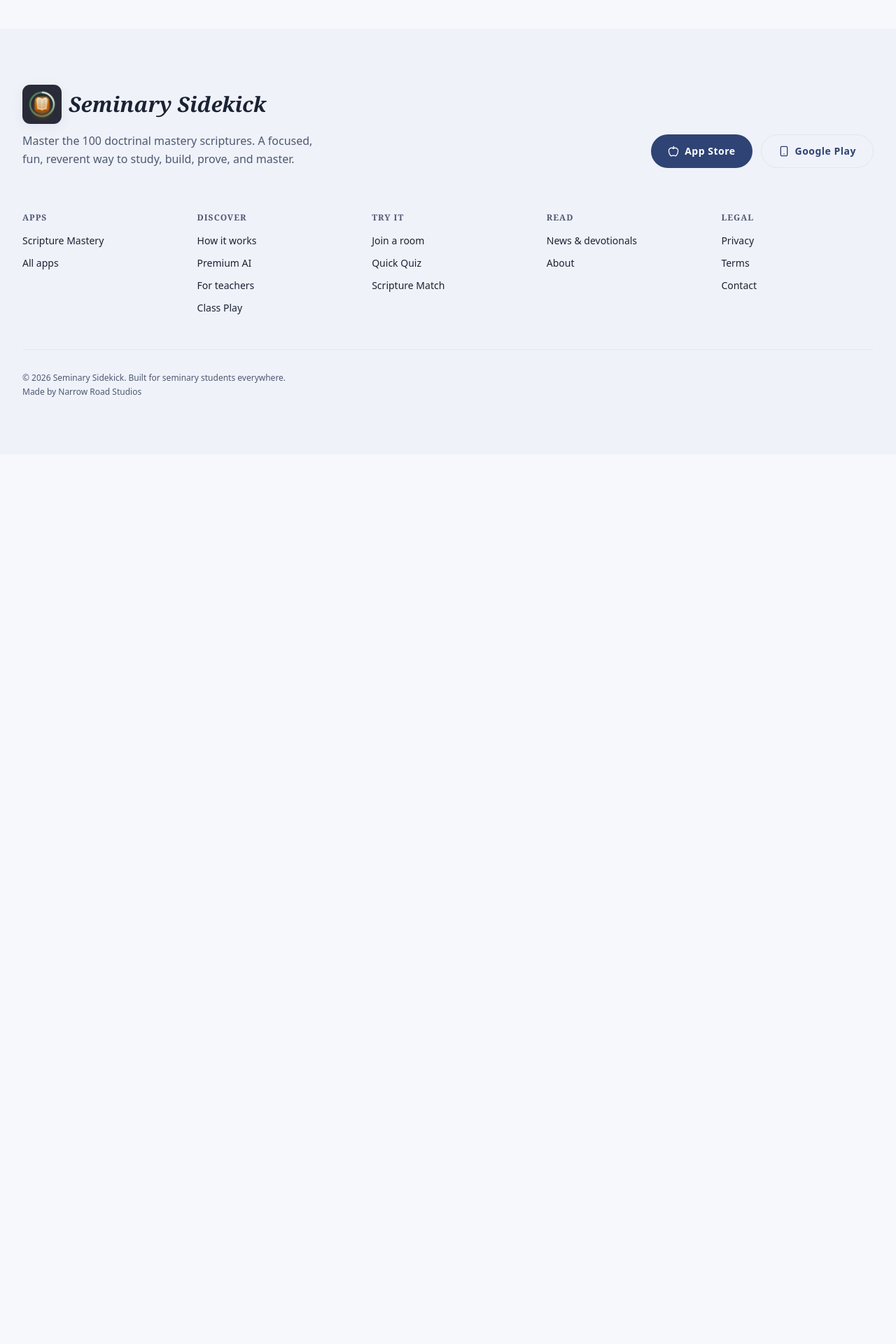
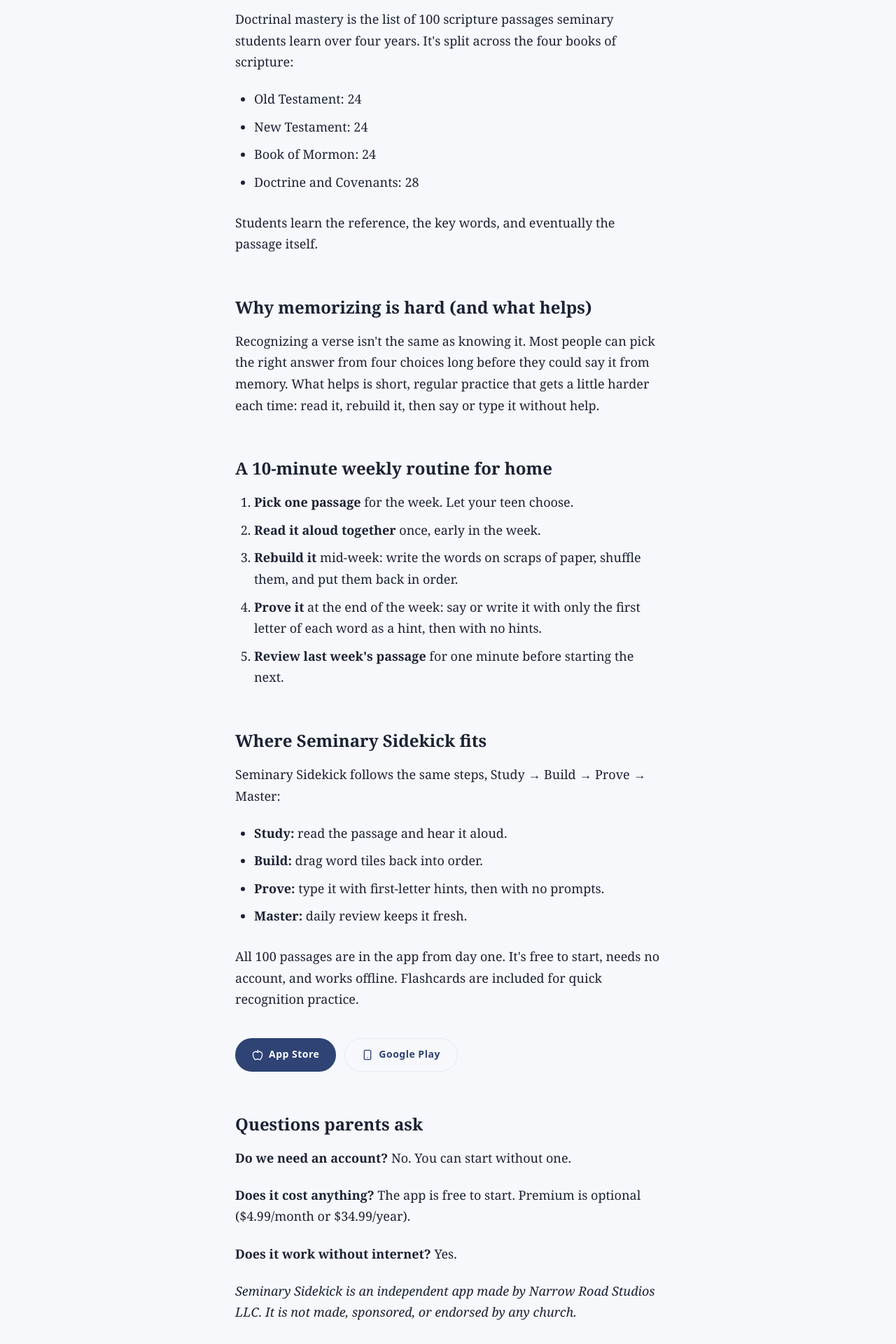
Before and after one commit to sophomorica/seminary-sidekick, a SvelteKit app: page /doctrinal-mastery in a window 1280 px wide. Before the commit this address had no page. Shown: the part 520-2440 px from the top of the page at 70% size. Before the commit the page ends 1169 px from the top, so only its background shows below. Built offline with nearby package versions, Linux system fonts and the light colour scheme.

Commit message:
feat(doctrinal-mastery): add the parent guide
Parents can open /doctrinal-mastery and read the 2026-10-23 guide.
The sitemap lists the page at monthly priority 0.8.
Premium stays $4.99/month or $34.99/year.

Co-authored-by: Patrick Lamoureux <sophomorica@users.noreply.github.com>

```diff
--- /dev/null
+++ b/src/routes/doctrinal-mastery/+page.svelte
@@ -0,0 +1,106 @@
+<script lang="ts">
+	import StoreButtons from '$lib/components/brand/StoreButtons.svelte';
+	import { SITE_URL } from '$lib/config/site';
+
+	const pageTitle = 'Doctrinal Mastery for Parents: How to Help at Home | Seminary Sidekick';
+	const pageDescription =
+		"A parent's guide to the 100 doctrinal mastery scriptures: what they are, how they're split across the four books, and a 10-minute weekly routine to practice at home.";
+	const canonical = `${SITE_URL}/doctrinal-mastery`;
+</script>
+
+<svelte:head>
+	<title>{pageTitle}</title>
+	<meta name="description" content={pageDescription} />
+	<link rel="canonical" href={canonical} />
+	<meta property="og:title" content={pageTitle} />
+	<meta property="og:description" content={pageDescription} />
+	<meta property="og:url" content={canonical} />
+	<meta property="og:type" content="website" />
+	<meta name="twitter:card" content="summary" />
+	<meta name="twitter:title" content={pageTitle} />
+	<meta name="twitter:description" content={pageDescription} />
+</svelte:head>
+
+<article class="section mx-auto max-w-2xl px-4 md:px-8">
+	<header class="mb-8">
+		<h1 class="font-serif text-display-lg tracking-tight md:text-hero-lg">
+			Doctrinal mastery: a parent's guide
+		</h1>
+	</header>
+
+	<div class="post-body">
+		<p>
+			If your teen is in seminary, you've probably heard "doctrinal mastery." Here's what it
+			means in plain terms, and a simple way to help at home without turning it into a chore.
+		</p>
+
+		<h2>What is doctrinal mastery?</h2>
+		<p>
+			Doctrinal mastery is the list of 100 scripture passages seminary students learn over
+			four years. It's split across the four books of scripture:
+		</p>
+		<ul class="list-disc">
+			<li>Old Testament: 24</li>
+			<li>New Testament: 24</li>
+			<li>Book of Mormon: 24</li>
+			<li>Doctrine and Covenants: 28</li>
+		</ul>
+		<p>Students learn the reference, the key words, and eventually the passage itself.</p>
+
+		<h2>Why memorizing is hard (and what helps)</h2>
+		<p>
+			Recognizing a verse isn't the same as knowing it. Most people can pick the right answer
+			from four choices long before they could say it from memory. What helps is short,
+			regular practice that gets a little harder each time: read it, rebuild it, then say or
+			type it without help.
+		</p>
+
+		<h2>A 10-minute weekly routine for home</h2>
+		<ol class="list-decimal">
+			<li><strong>Pick one passage</strong> for the week. Let your teen choose.</li>
+			<li><strong>Read it aloud together</strong> once, early in the week.</li>
+			<li>
+				<strong>Rebuild it</strong> mid-week: write the words on scraps of paper, shuffle them,
+				and put them back in order.
+			</li>
+			<li>
+				<strong>Prove it</strong> at the end of the week: say or write it with only the first
+				letter of each word as a hint, then with no hints.
+			</li>
+			<li>
+				<strong>Review last week's passage</strong> for one minute before starting the next.
+			</li>
+		</ol>
+
+		<h2>Where Seminary Sidekick fits</h2>
+		<p>Seminary Sidekick follows the same steps, Study → Build → Prove → Master:</p>
+		<ul class="list-disc">
+			<li><strong>Study:</strong> read the passage and hear it aloud.</li>
+			<li><strong>Build:</strong> drag word tiles back into order.</li>
+			<li><strong>Prove:</strong> type it with first-letter hints, then with no prompts.</li>
+			<li><strong>Master:</strong> daily review keeps it fresh.</li>
+		</ul>
+		<p>
+			All 100 passages are in the app from day one. It's free to start, needs no account, and
+			works offline. Flashcards are included for quick recognition practice.
+		</p>
+	</div>
+
+	<StoreButtons class="my-10" />
+
+	<div class="post-body">
+		<h2>Questions parents ask</h2>
+		<p><strong>Do we need an account?</strong> No. You can start without one.</p>
+		<p>
+			<strong>Does it cost anything?</strong> The app is free to start. Premium is optional ($4.99/month
+			or $34.99/year).
+		</p>
+		<p><strong>Does it work without internet?</strong> Yes.</p>
+		<p>
+			<em>
+				Seminary Sidekick is an independent app made by Narrow Road Studios LLC. It is not
+				made, sponsored, or endorsed by any church.
+			</em>
+		</p>
+	</div>
+</article>
--- a/src/routes/sitemap.xml/+server.ts
+++ b/src/routes/sitemap.xml/+server.ts
@@ -36,6 +36,7 @@ const STATIC_ROUTES: ReadonlyArray<Omit<SitemapEntry, 'loc'> & { path: string }>
 	{ path: '/scripture-match', changefreq: 'monthly', priority: '0.9', lastmod: BUILD_DATE },
 	{ path: '/premium', changefreq: 'monthly', priority: '0.9', lastmod: BUILD_DATE },
 	{ path: '/for-teachers', changefreq: 'monthly', priority: '0.8', lastmod: BUILD_DATE },
+	{ path: '/doctrinal-mastery', changefreq: 'monthly', priority: '0.8', lastmod: BUILD_DATE },
 	{ path: '/teachers', changefreq: 'weekly', priority: '0.8', lastmod: BUILD_DATE },
 	{ path: '/teachers/printouts', changefreq: 'weekly', priority: '0.7', lastmod: BUILD_DATE },
 	{
```
Also changed, not shown: 2 other files (tests, documents, lock files or other folders).
